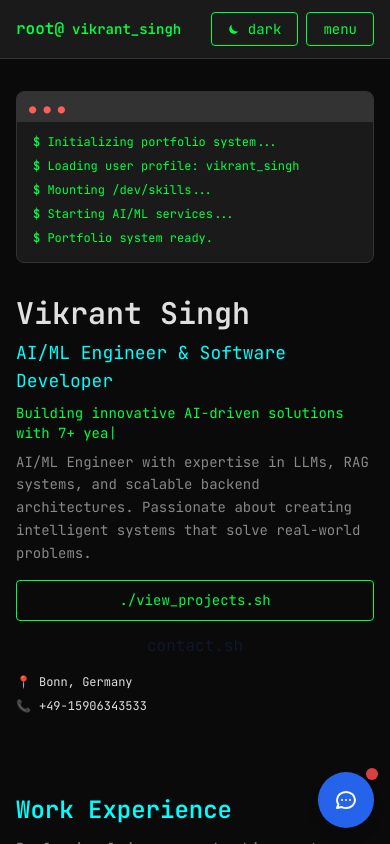
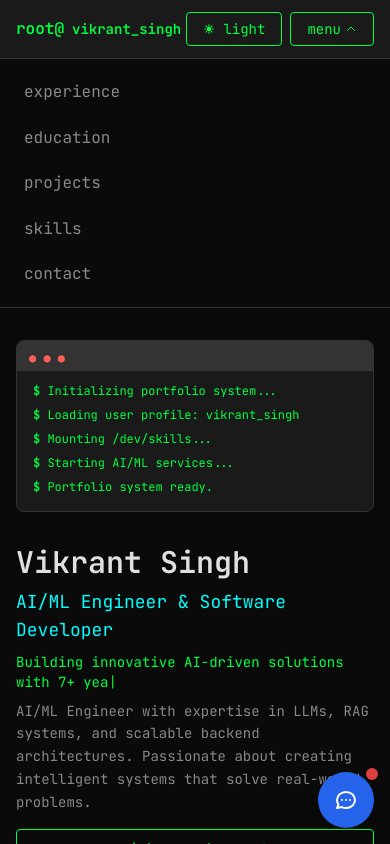
Before and after one commit to vikrantsingh29/vikrant-portfolio, a React (Vite) app: page / in a window 390 px wide. Both pictures are taken after a click on the button "menu". Shown: the top 844 px of the page. Built offline with nearby package versions, Linux system fonts and the light colour scheme.

Commit message:
updates menu issue for mobile and theme default.

```diff
--- a/src/modules/App.jsx
+++ b/src/modules/App.jsx
@@ -1,4 +1,4 @@
-import React from 'react'
+import React, { useState } from 'react'
 import { SITE, PROJECTS } from '../config'
 import Hero from '../ui/Hero'
 import TerminalSkills from '../ui/TerminalSkills'
@@ -10,6 +10,16 @@ import ThemeToggle from '../ui/ThemeToggle'
 
 
 export default function App() {
+    const [isMobileMenuOpen, setIsMobileMenuOpen] = useState(false)
+
+    const toggleMobileMenu = () => {
+        setIsMobileMenuOpen(!isMobileMenuOpen)
+    }
+
+    const closeMobileMenu = () => {
+        setIsMobileMenuOpen(false)
+    }
+
     return (
         <div className="min-h-screen bg-terminal-bg">
             {/* Matrix background effect */}
@@ -21,6 +31,8 @@ export default function App() {
                         <span className="terminal-prompt">root@</span>
                         <span className="font-bold text-terminal-green text-sm sm:text-base">{SITE.name.toLowerCase().replace(' ', '_')}</span>
                     </div>
+
+                    {/* Desktop Navigation */}
                     <div className="hidden md:flex items-center gap-4">
                         <a href="#experience" className="nav-link">experience</a>
                         <a href="#education" className="nav-link">education</a>
@@ -29,12 +41,72 @@ export default function App() {
                         <a href="#contact" className="nav-link">contact</a>
                         <ThemeToggle/>
                     </div>
+
                     {/* Mobile menu toggle */}
                     <div className="md:hidden flex items-center gap-2">
                         <ThemeToggle/>
-                        <button className="terminal-button text-xs px-2 py-1">menu</button>
+                        <button
+                            onClick={toggleMobileMenu}
+                            className="terminal-button text-xs px-2 py-1 flex items-center gap-1"
+                            aria-label="Toggle mobile menu"
+                        >
+                            <span>menu</span>
+                            <svg
+                                className={`w-3 h-3 transition-transform ${isMobileMenuOpen ? 'rotate-180' : ''}`}
+                                fill="none"
+                                stroke="currentColor"
+                                viewBox="0 0 24 24"
+                            >
+                                <path strokeLinecap="round" strokeLinejoin="round" strokeWidth={2} d="M19 9l-7 7-7-7" />
+                            </svg>
+                        </button>
                     </div>
                 </nav>
+
+                {/* Mobile Navigation Menu */}
+                {isMobileMenuOpen && (
+                    <div className="md:hidden bg-terminal-bg border-t border-terminal-border">
+                        <div className="max-w-6xl mx-auto px-4 py-4">
+                            <nav className="flex flex-col space-y-3">
+                                <a
+                                    href="#experience"
+                                    className="nav-link py-2 block"
+                                    onClick={closeMobileMenu}
+                                >
+                                    experience
+                                </a>
+                                <a
+                                    href="#education"
+                                    className="nav-link py-2 block"
+                                    onClick={closeMobileMenu}
+                                >
+                                    education
+                                </a>
+                                <a
+                                    href="#projects"
+                                    className="nav-link py-2 block"
+                                    onClick={closeMobileMenu}
+                                >
+                                    projects
+                                </a>
+                                <a
+                                    href="#skills"
+                                    className="nav-link py-2 block"
+                                    onClick={closeMobileMenu}
+                                >
+                                    skills
+                                </a>
+                                <a
+                                    href="#contact"
+                                    className="nav-link py-2 block"
+                                    onClick={closeMobileMenu}
+                                >
+                                    contact
+                                </a>
+                            </nav>
+                        </div>
+                    </div>
+                )}
             </header>
 
             <main id="top" className="max-w-6xl mx-auto px-4 sm:px-6">
--- a/src/ui/ThemeToggle.jsx
+++ b/src/ui/ThemeToggle.jsx
@@ -2,11 +2,12 @@ import React, { useEffect, useState } from 'react'
 
 export default function ThemeToggle() {
     const [dark, setDark] = useState(() => {
-        // Checks system preference first, then localStorage
+        // Defaults to dark mode, checks localStorage override
         if (typeof window !== 'undefined') {
             const stored = localStorage.getItem('theme')
             if (stored) return stored === 'dark'
-            return window.matchMedia('(prefers-color-scheme: dark)').matches
+            // Returns true for dark mode as default instead of system preference
+            return true
         }
         return true
     })
```
